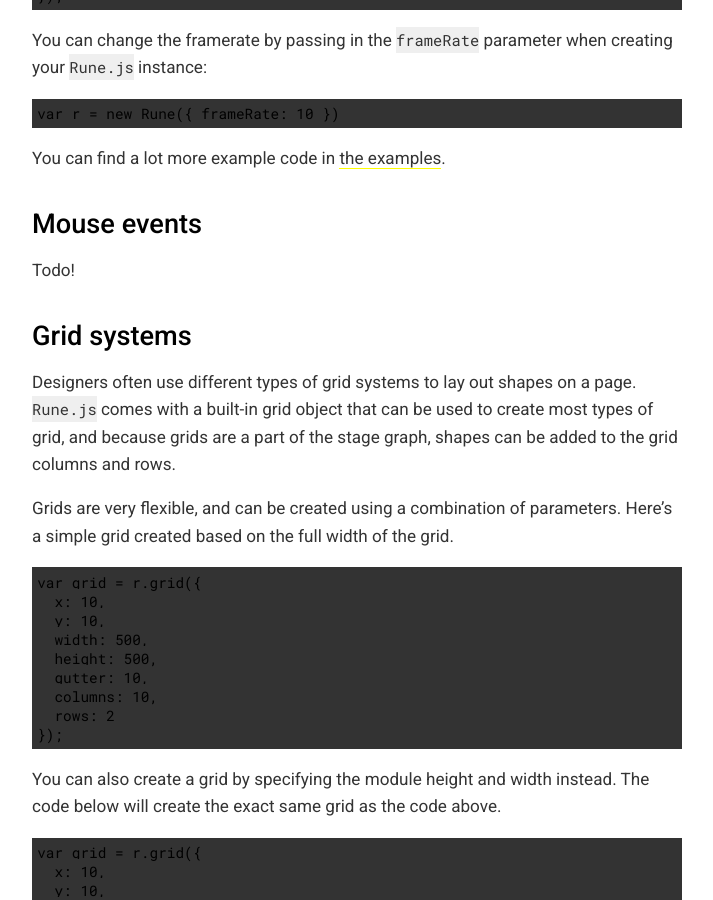
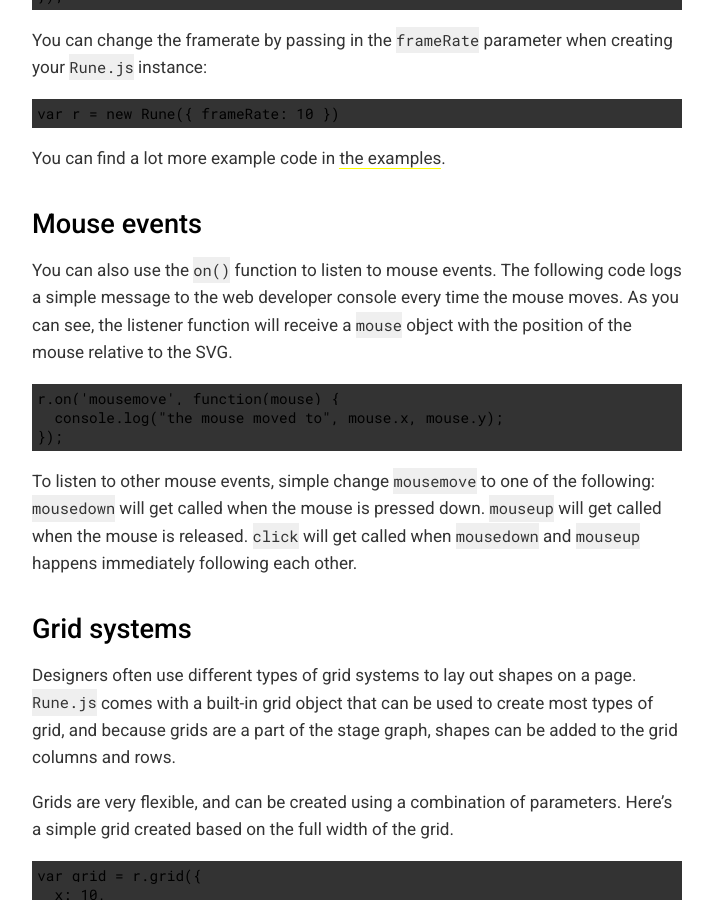
Before and after one commit to runemadsen/rune.js, a Jekyll site: the page built from index.md, in a window 1280 px wide and 900 px high, scrolled down 8917 px. Shown: the whole window, without its empty margins (13-726 px from the left). Built offline with Jekyll 4.4.1, drawn with Linux system fonts in a browser that asks for light colours; nearby versions of some CDN libraries; comment, search, counter and statistics services are not loaded.

Commit message:
more docs

````diff
--- a/index.md
+++ b/index.md
@@ -361,7 +361,15 @@
 
 ### Mouse events
 
-Todo!
+You can also use the `on()` function to listen to mouse events. The following code logs a simple message to the web developer console every time the mouse moves. As you can see, the listener function will receive a `mouse` object with the position of the mouse relative to the SVG.
+
+```js
+r.on('mousemove', function(mouse) {
+  console.log("the mouse moved to", mouse.x, mouse.y);
+});
+```
+
+To listen to other mouse events, simple change `mousemove` to one of the following: `mousedown` will get called when the mouse is pressed down. `mouseup` will get called when the mouse is released. `click` will get called when `mousedown` and `mouseup` happens immediately following each other.
 
 ### Grid systems
 
````
